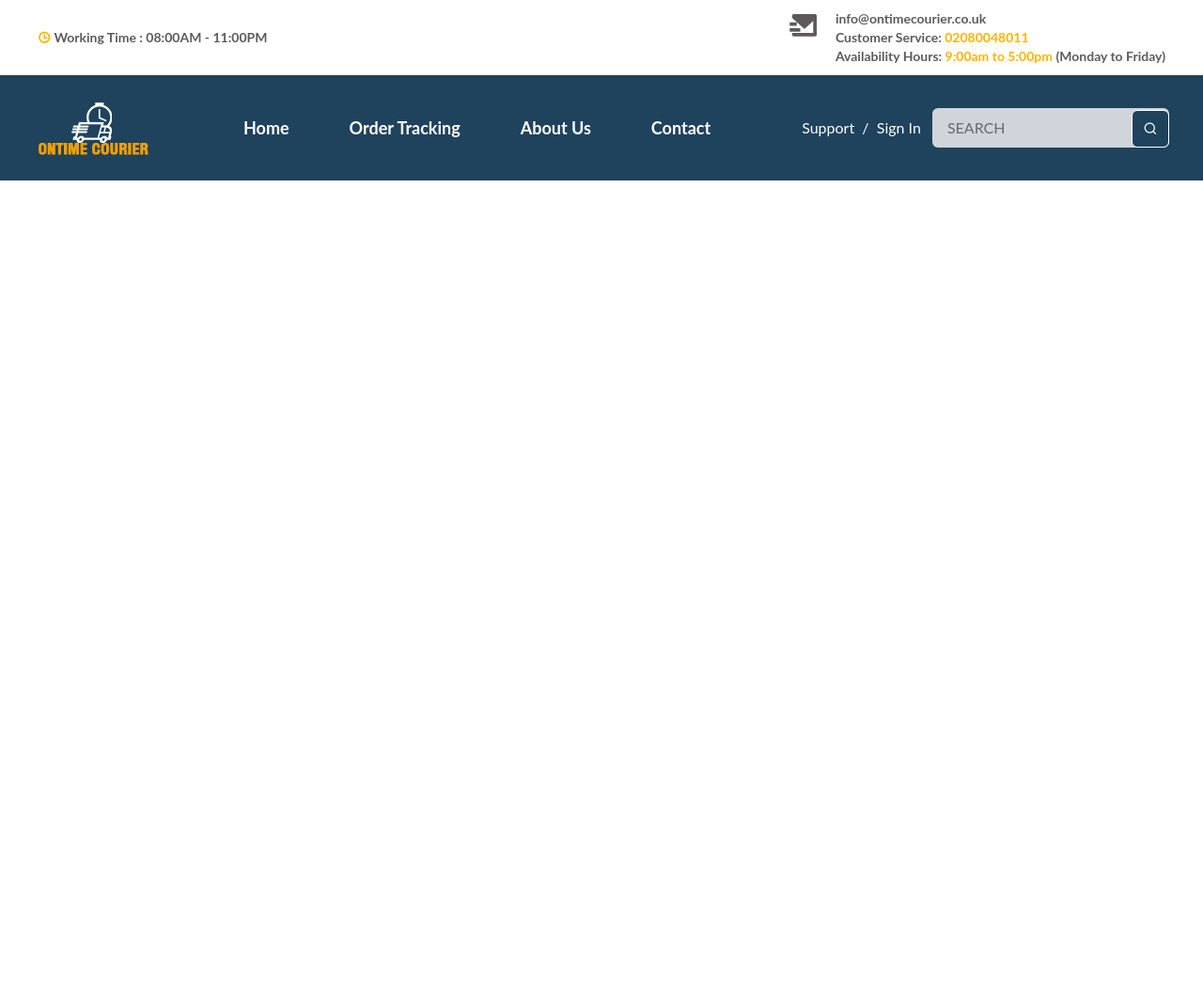
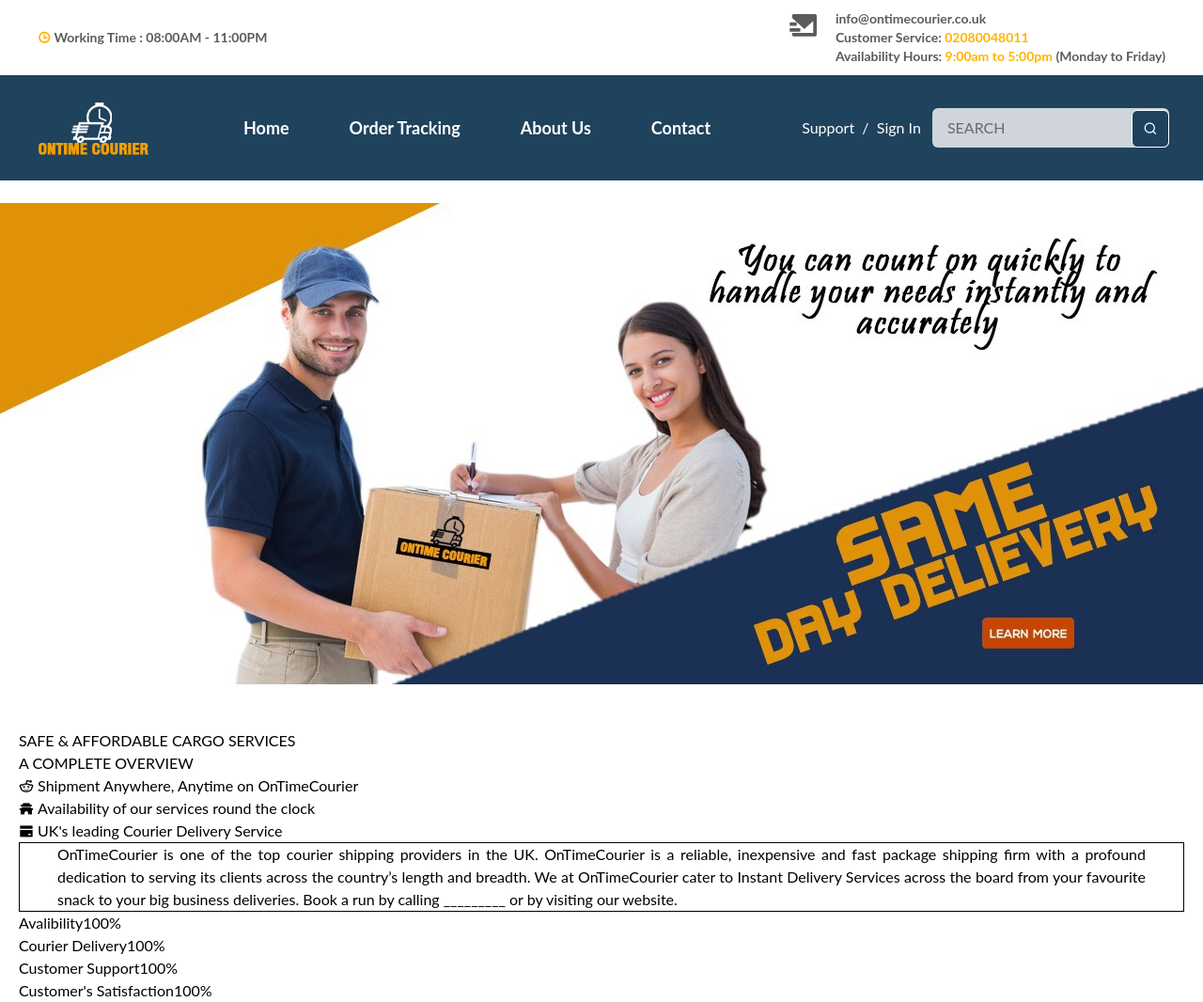
Before and after one commit to UmerFarooqJillani/TailwindCSS-Project, a website: page index.html in a window 1280 px wide. Shown: the whole page at 94% size. Before the commit the page ends 800 px from the top, so only its background shows below. Drawn offline with nearby package versions, Linux system fonts and the light colour scheme.

Commit message:
working on main body

```diff
--- a/index.html
+++ b/index.html
@@ -42,7 +42,8 @@
         </section>
     </nav>
     <nav class="hidden mlg:block"> <!-- (large-devices(Laptop) Top layer) -->
-        <section class="flex bg-white justify-between h-20 font-bold items-center text-[#535050f0] text-sm px-10 2xl:px-20">
+        <section
+            class="flex bg-white justify-between h-20 font-bold items-center text-[#535050f0] text-sm px-10 2xl:px-20">
             <!-- First Layer  -->
             <p class=""><i class="ri-time-line text-[#FFB400]"></i>&nbsp;Working Time : 08:00AM - 11:00PM</p>
             <div class="group font-bold flex gap-5 w-40% ">
@@ -56,7 +57,8 @@
             </div>
         </section>
     </nav>
-    <nav class="hidden bg-[#1F425D] min-h-28 content-center mlg:block sticky top-0 xl:px-7 2xl:px-14"> <!-- (large-devices(Laptop)) -->
+    <nav class="hidden bg-[#1F425D] min-h-28 content-center mlg:block sticky top-0 xl:px-7 2xl:px-14">
+        <!-- (large-devices(Laptop)) -->
         <section class="align-middle flex justify-between items-center flex-wrap mx-2">
             <!-- second Layer -->
             <img src="src/images/Icon.png" alt="Icon">
@@ -70,22 +72,46 @@
                 <p class="content-center"><a href="#" class="hover:text-[#FFB400]">Support</a> &nbsp;/&nbsp; <a href="#"
                         class="hover:text-[#FFB400]">Sign In</a></p>
                 <label for="search" class="rounded-md bg-[#faf9f9cd]">
-                    <input class="h-9 xl:h-10 outline-none w-52 px-4 text-black" type="search" placeholder="SEARCH" name="search">
-                    <button class="h-9 xl:h-10 w-10 text-[15px] bg-[#1F425D] text-white rounded-md border border-white"><i
+                    <input class="h-9 xl:h-10 outline-none w-52 px-4 text-black" type="search" placeholder="SEARCH"
+                        name="search">
+                    <button
+                        class="h-9 xl:h-10 w-10 text-[15px] bg-[#1F425D] text-white rounded-md border border-white"><i
                             class="ri-search-line"></i></button>
                 </label>
             </div>
         </section>
     </nav><br>
-    <!-- <main>
+    <main>
         <section class="slider">
             <img src="src/images/crouser.jpg" alt="Crouser" width="100%">
+        </section><br> <br>
+        <section class="bg-[#f9f9f914] mx-5">
+            <div class="top">
+                <h6>SAFE & AFFORDABLE CARGO SERVICES</h6>
+                <h1>A COMPLETE OVERVIEW</h1>
+            </div>
+            <div class="left">
+                <h1 class=""><i class="ri-reddit-line"></i>&nbsp;Shipment Anywhere, Anytime on OnTimeCourier</h1>
+                <h1 class=""><i class="ri-ancient-gate-fill"></i>&nbsp;Availability of our services round the clock</h1>
+                <h1 class=""><i class="ri-bank-card-fill"></i>&nbsp;UK's leading Courier Delivery Service</h1>
+                <p class="text-justify border border-[#FFB400]  px-10 py-10">OnTimeCourier is one of the top courier shipping providers in the UK. OnTimeCourier is a reliable,
+                    inexpensive and fast package shipping firm with a profound dedication to serving its clients across
+                    the country’s length and breadth. We at OnTimeCourier cater to Instant Delivery Services across the
+                    board from your favourite snack to your big business deliveries. Book a run by calling _________ or
+                    by visiting our website.</p>
+            </div>
+            <div class="right">
+                <p class=""><span>Avalibility</span><span>100%</span></p>
+                <div class=""></div>
+                <p class=""><span>Courier Delivery</span><span>100%</span></p>
+                <div class=""></div>
+                <p class=""><span>Customer Support</span><span>100%</span></p>
+                <div class=""></div>
+                <p class=""><span>Customer's Satisfaction</span><span>100%</span></p>
+                <div class=""></div>
+            </div>
         </section>
-        <section>
-            <h6>SAFE & AFFORDABLE CARGO SERVICES</h6>
-            <h1>A COMPLETE OVERVIEW</h1>
-        </section>
-    </main> -->
+    </main>
 </body>
 
 </html>
```
